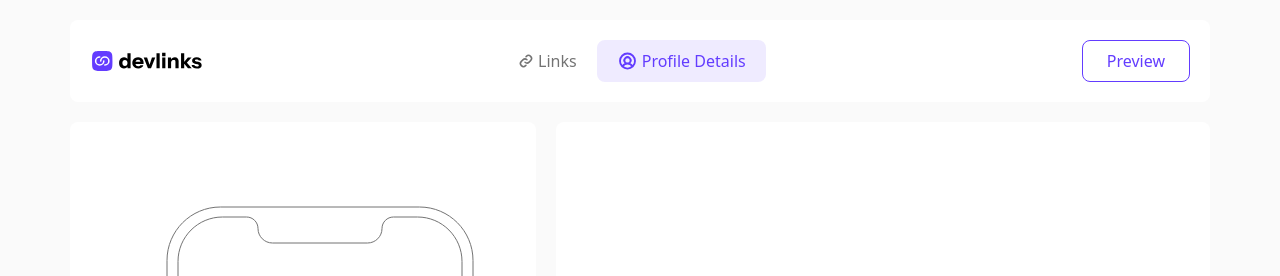
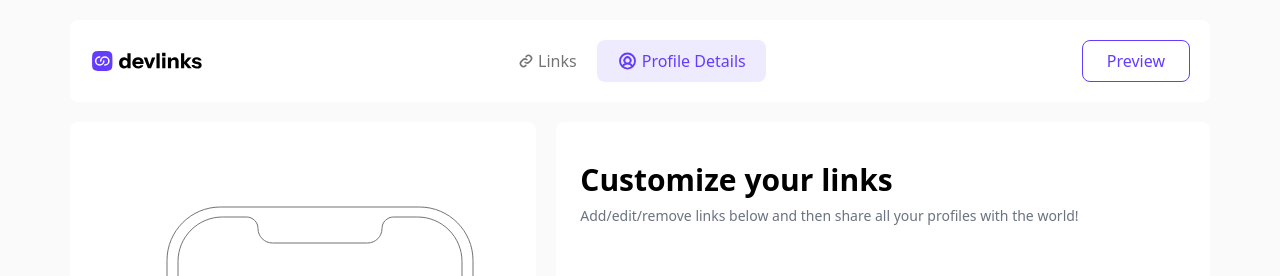
Before and after one commit to khandokarIsmailDev/template-link-sharing-app, a website: page src/index.html in a window 1280 px wide. Shown: the top 276 px of the page. Drawn offline with Linux system fonts and the light colour scheme.

```diff
--- a/src/index.html
+++ b/src/index.html
@@ -188,7 +188,18 @@
           <div
             class="lg:w-7/12 md:w-1/2 w-full bg-white rounded-lg px-6 py-10"
           >
-
+            <div class="">
+              <!-- heading  -->
+              <div class="mb-7">
+                <h1 class="lg:text-3xl sm:text-xl font-bold mb-2">
+                  Customize your links
+                </h1>
+                <p class="text-sm text-gray-500">
+                  Add/edit/remove links below and then share all your profiles with the world!
+                </p>
+              </div>
+              <!-- heading end  -->
+            </div>
           </div>
         </div>
         <!-- profile detail end  -->
```
Also changed, not shown: src/profileDetail.html (+1 -1 lines), src/output.css.
